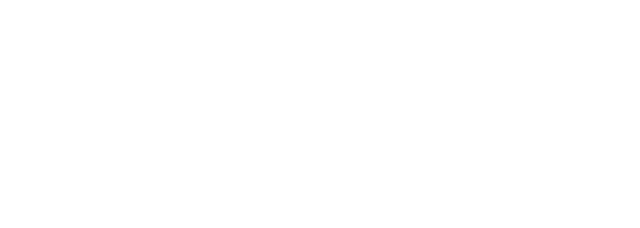
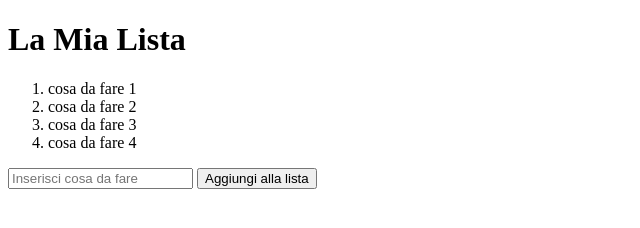
Before and after one commit to Fujinjakka/vue-todolist, a plain HTML site: page index.html in a window 1280 px wide. Shown: the whole page, without its empty margins (0-640 px from the left). Drawn offline with nearby package versions, Linux system fonts and the light colour scheme.

Commit message:
milestone 1, 2 complete

```diff
--- a/index.html
+++ b/index.html
@@ -4,14 +4,22 @@
     <meta charset="utf-8">
     <script src="https://cdn.jsdelivr.net/npm/vue@2.6.12/dist/vue.js"></script>
     <link rel="stylesheet" href="style.css">
-    <title></title>
+    <title>Todo List</title>
   </head>
   <body>
+    <h1>La Mia Lista</h1>
     <div id="vue_container">
-      <div id="lista"></div>
-    </div>
+
+      <div id="lista">
+        <ol>
+          <li v-for="(item, index) in listItem">{{item}}</li>
+        </ol>
+      </div>
+      <input type="text"  v-model="newItem" placeholder="Inserisci cosa da fare">
+      <button type="button" name="button" @click="addList">Aggiungi alla lista</button>
 
 
+    </div>
 
     <script src="script.js" charset="utf-8"></script>
   </body>
--- a/script.js
+++ b/script.js
@@ -9,20 +9,18 @@ var app = new Vue(
   {
   el: "#vue_container",
     data: {
+      newItem: "",
       listItem: [
-        "",
-        "",
-        "",
-        ""
+        "cosa da fare 1",
+        "cosa da fare 2",
+        "cosa da fare 3",
+        "cosa da fare 4"
       ]
     },
     methods: {
-      nextImage: function () {
-        this.imageIndex++;
-        if (this.imageIndex == this.images.length) {
-          this.imageIndex = 0;
-          }
-      },
+      addList: function () {
+        this.listItem.push(this.newItem);
+      }
     }
   }
 );
```
